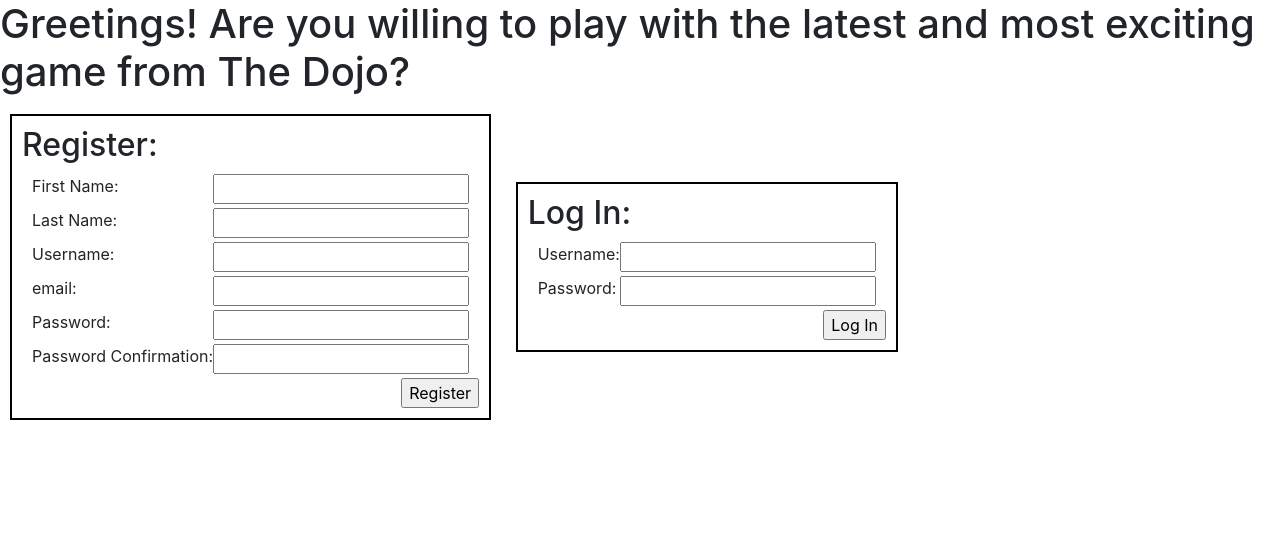
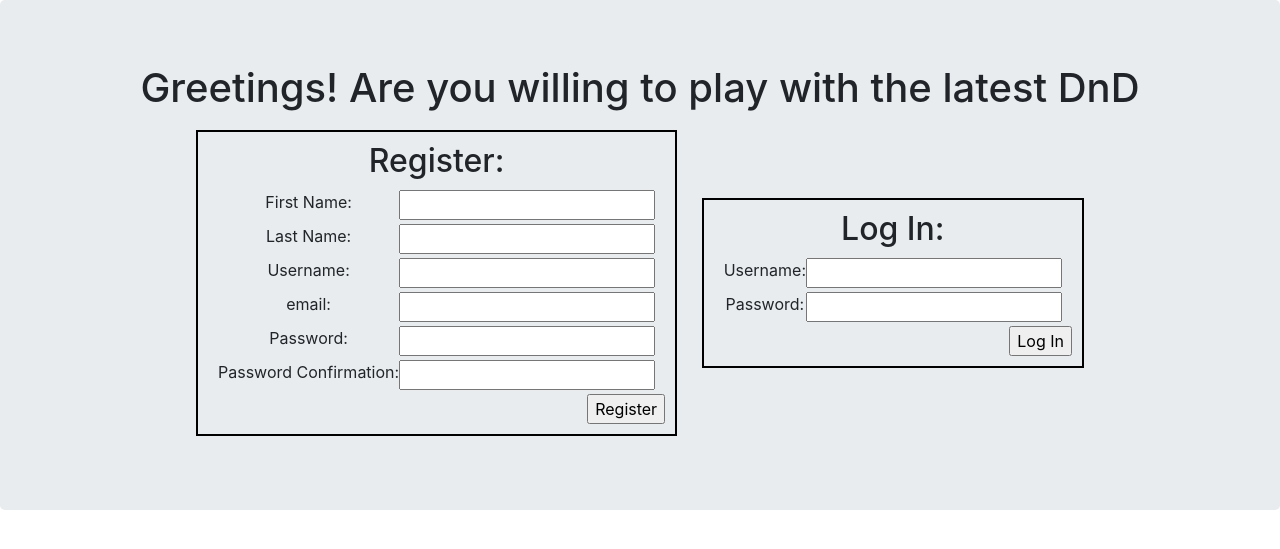
Before and after one commit to umanav/DnD_Wannabe, a Django app: page / in a window 1280 px wide. Shown: the top 549 px of the page. Run offline with Django 3.2, Linux system fonts and the light colour scheme; parts of the project's set-up code (start-up, migrations or seed data) failed here and were passed over; some libraries are stand-ins or nearby versions.

Commit message:
adjustments to small glitches during registering and playing

```diff
--- a/apps/DnD_app/templates/DnD_app/index.html
+++ b/apps/DnD_app/templates/DnD_app/index.html
@@ -10,8 +10,8 @@
         <title>DnD Wannabe</title>
     </head>
     <body>
-        <div id="wrapper">
-            <h1>Greetings! Are you willing to play with the latest and most exciting game from The Dojo?</h1>
+        <div class="jumbotron text-center">
+            <h1>Greetings! Are you willing to play with the latest DnD</h1>
             <div id="register" class="form-group">
                 <h2>Register:</h2>
                 <form class="form" action="/register" method="post">
--- a/apps/DnD_app/views.py
+++ b/apps/DnD_app/views.py
@@ -22,8 +22,9 @@
     return redirect("/")
 
 def profile(request):
-    games = Game.objects.all()
-    return render(request,'DnD_app/profile.html', {'games':games})
+    myGame = Game.objects.filter(user__id=request.session['id'])
+    games = Game.objects.exclude(user__id=request.session['id'])
+    return render(request,'DnD_app/profile.html', {'games':games, 'myGame':myGame})
 
 def login(request):
     errors = User.objects.valid_login(request.POST)
@@ -37,6 +38,10 @@
         return redirect ('/profile')
 
 def logout(request):
+    if 'level' in request.session:
+        del request.session['gold']
+        del request.session['hp']
+        del request.session['level']
     del request.session['id']
     return redirect('/')
 
@@ -46,18 +51,13 @@
 
 def save(request,id):
     active = Game.objects.active_game(request.session['id'])
-    if active[0] == False:
-        user= User.objects.get(id=request.session['id'])
-        character= Character.objects.get(id=id)
-        game= Game.objects.create(user = user, hp = request.session['hp'], gold=request.session['gold'], level=request.session['level'], character=character)
-    else:
-        for active_game in active[1]:
-            game = Game.objects.get(id=active_game.id)
-            game.character = Character.objects.get(id=id)
-            game.hp = request.session['hp']
-            game.gold = request.session['gold']
-            game.level = request.session['level']
-            game.save()
+    for active_game in active[1]:
+        game = Game.objects.get(id=active_game.id)
+        game.character = Character.objects.get(id=id)
+        game.hp = request.session['hp']
+        game.gold = request.session['gold']
+        game.level = request.session['level']
+        game.save()
     return redirect('/profile')
 
 def restart(request):
@@ -74,6 +74,19 @@
     request.session['hp'] = character.hp
     request.session['gold'] = character.gold
     request.session['level'] = 1
+    active = Game.objects.active_game(request.session['id'])
+    if active[0] == False:
+        user= User.objects.get(id=request.session['id'])
+        character= Character.objects.get(id=id)
+        game= Game.objects.create(user = user, hp = request.session['hp'], gold=request.session['gold'], level=request.session['level'], character=character)
+    else:
+        for active_game in active[1]:
+            game = Game.objects.get(id=active_game.id)
+            game.character = Character.objects.get(id=id)
+            game.hp = request.session['hp']
+            game.gold = request.session['gold']
+            game.level = request.session['level']
+            game.save()
     story = Story.objects.get(id=request.session['level'])
     return render(request, "DnD_app/game.html", {'character':character, 'story' : story})
 
```
Also changed, not shown: db.sqlite3, 17 other files.
